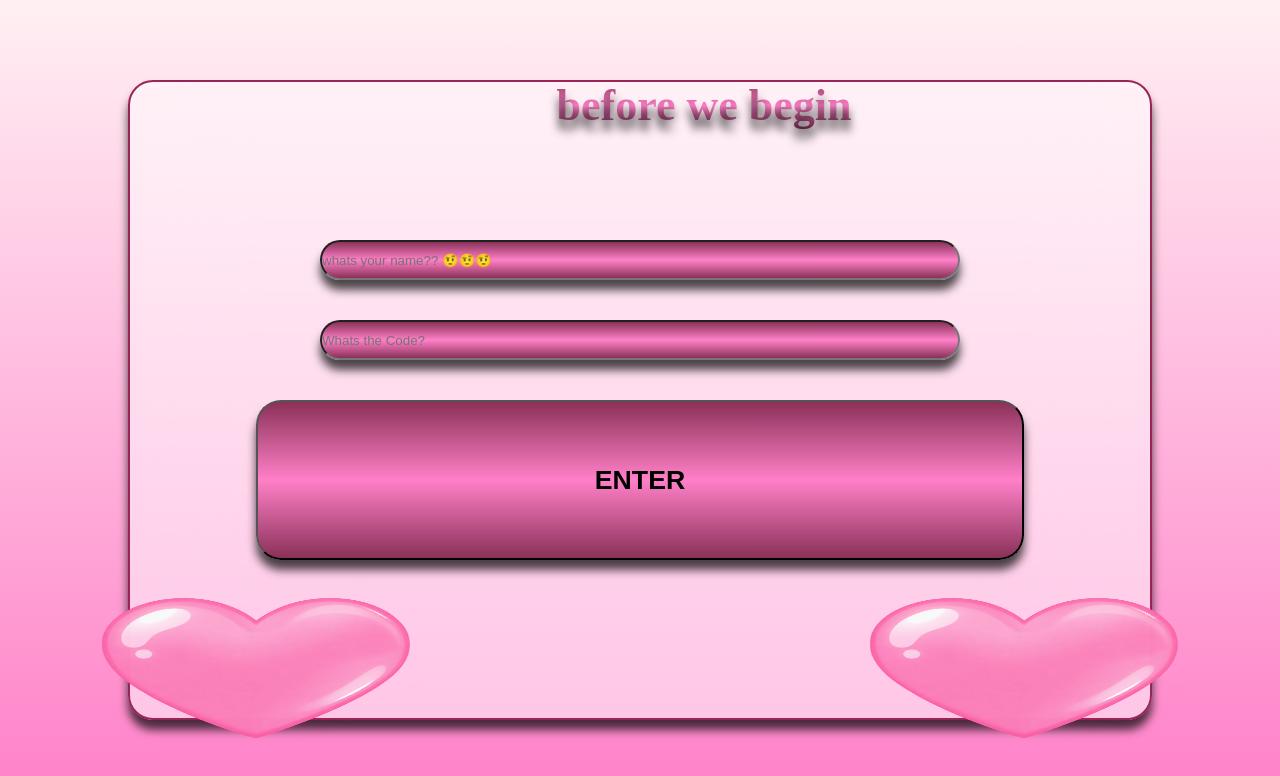
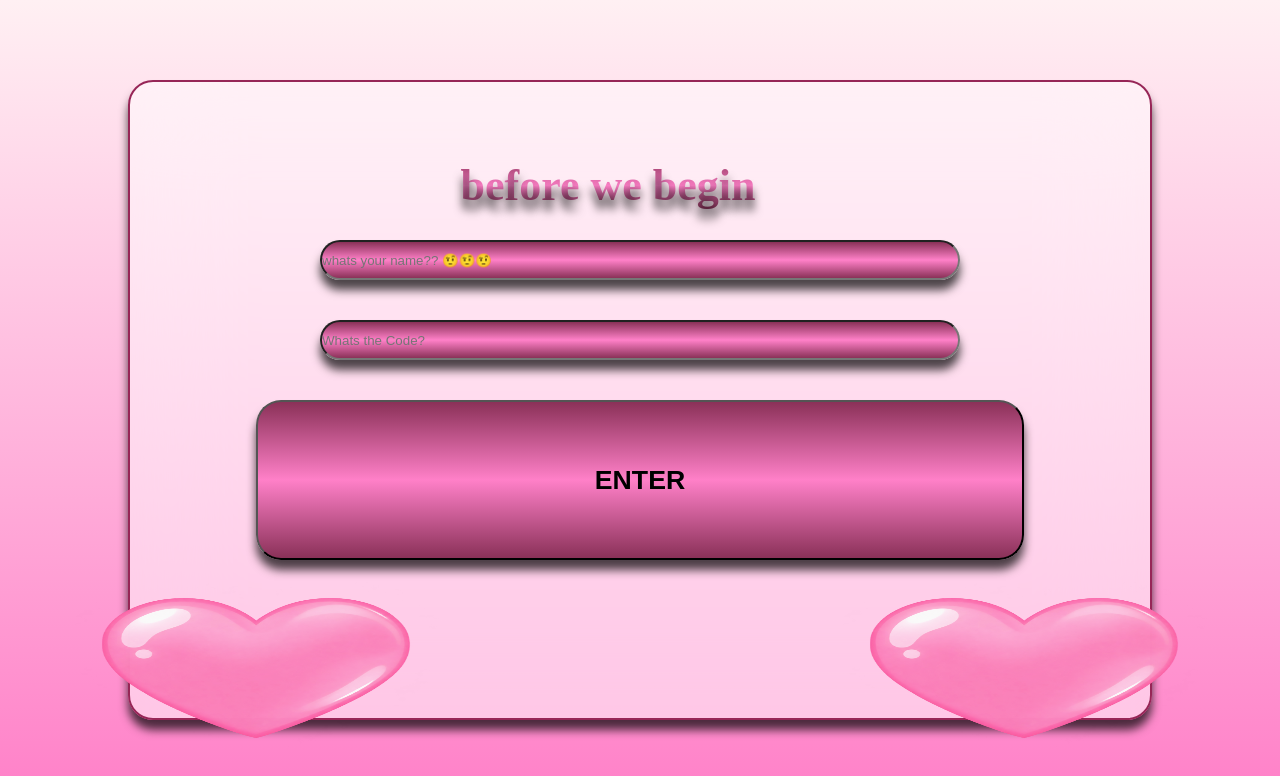
Before and after one commit to janlexdoria5-sketch/HAPPY-MONTHSARY-3, a plain HTML site: page index.html in a window 1280 px wide. Drawn offline with Linux system fonts and the light colour scheme.

Commit message:
Update colors.css

```diff
--- a/colors.css
+++ b/colors.css
@@ -185,9 +185,9 @@ body {
 }
 #Guess {
     position: fixed;
-    top: 10vh;
+    top: 20vh;
     left: 10vw;
-    width: 90vw;
+    width: 75vw;
 
     font-size: clamp(1.8rem, 5.5vh, 3rem);
     text-align: center;
@@ -234,7 +234,7 @@ body {
     position: fixed;
     top: 33vh;
     left: 5vw;
-    width: 90vw;
+    width: 85vw;
     height: auto;
 
     display: flex;
```
